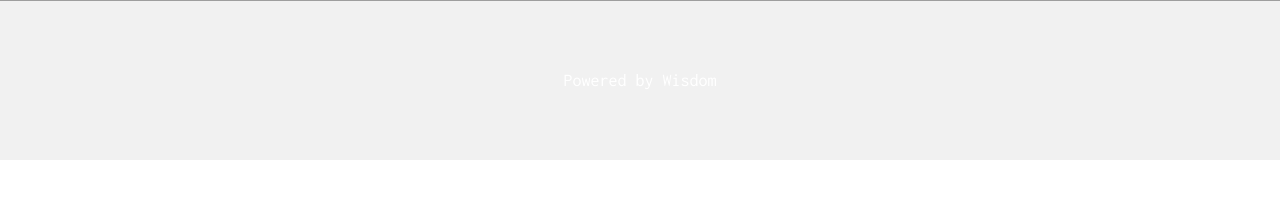
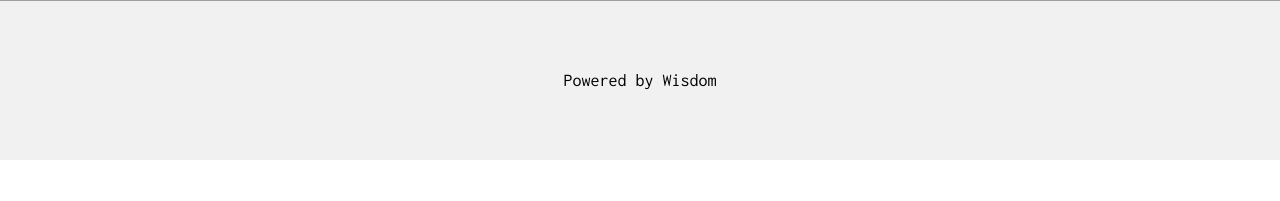
Before and after one commit to BrianAlva/LibraryProjectPHP, a PHP site: page /ManagePatrons.php in a window 1280 px wide. Shown: the part 649-850 px from the top of the page. Run offline with PHP 8.4, Linux system fonts and the light colour scheme; grey boxes are pictures that could not be loaded.

Commit message:
Update ManagePatrons.php

```diff
--- a/ManagePatrons.php
+++ b/ManagePatrons.php
@@ -116,7 +116,7 @@ p {
 
 <!-- Footer -->
 <footer class="w3-center w3-light-grey w3-padding-48 w3-large">
-  <p>Powered by <a title="Wisdom" target="_blank" class="w3-hover-text-green">Wisdom</a></p>
+  <p style="color:black">Powered by <a title="Wisdom" target="_blank" class="w3-hover-text-green">Wisdom</a></p>
 </footer>
 
 
```
